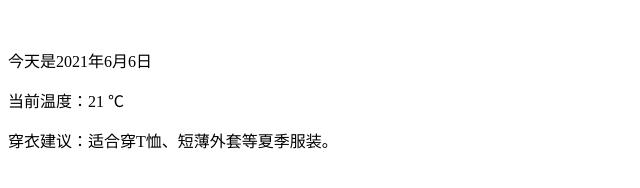
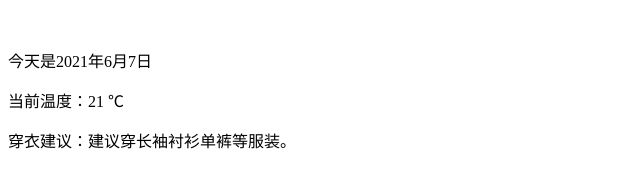
Before and after one commit to wjdnb/github-actions-weather-bot, a website: page index.html in a window 1280 px wide. Shown: the whole page, without its empty margins (0-640 px from the left). Drawn offline with Linux system fonts and the light colour scheme.

Commit message:
Deploying to gh-pages from @ Hgwxxdd/github-actions-weather-bot@aea2429bd86be5c978f74d9576fbf4d511fc1861 🚀

```diff
--- a/index.html
+++ b/index.html
@@ -4,8 +4,8 @@
   　　<meta http-equiv="Content-Type" content="text/html; charset=utf-8">
   　</head>
     <body>
-      <p>今天是2021年6月6日</p>
+      <p>今天是2021年6月7日</p>
       <p>当前温度：21 ℃</p>
-      <p>穿衣建议：适合穿T恤、短薄外套等夏季服装。</p>
+      <p>穿衣建议：建议穿长袖衬衫单裤等服装。</p>
     </body>
   </html>
```
